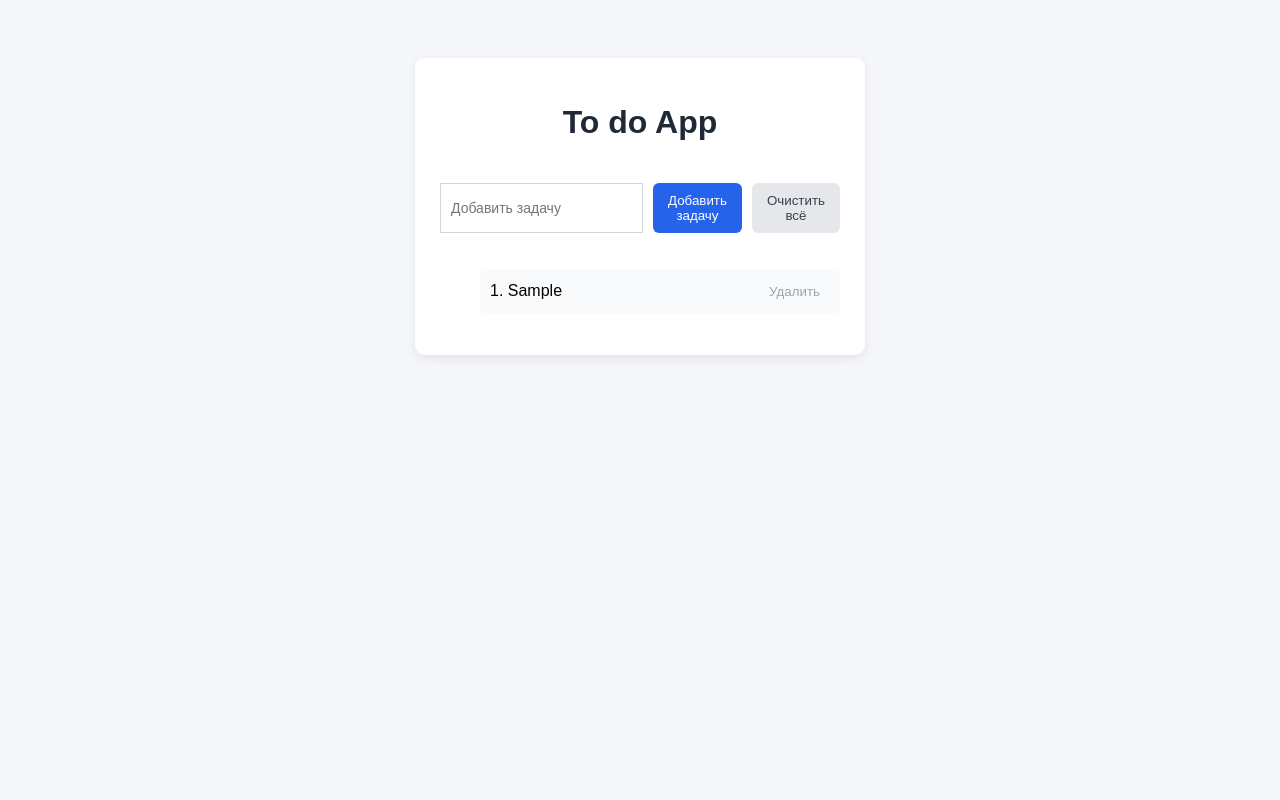
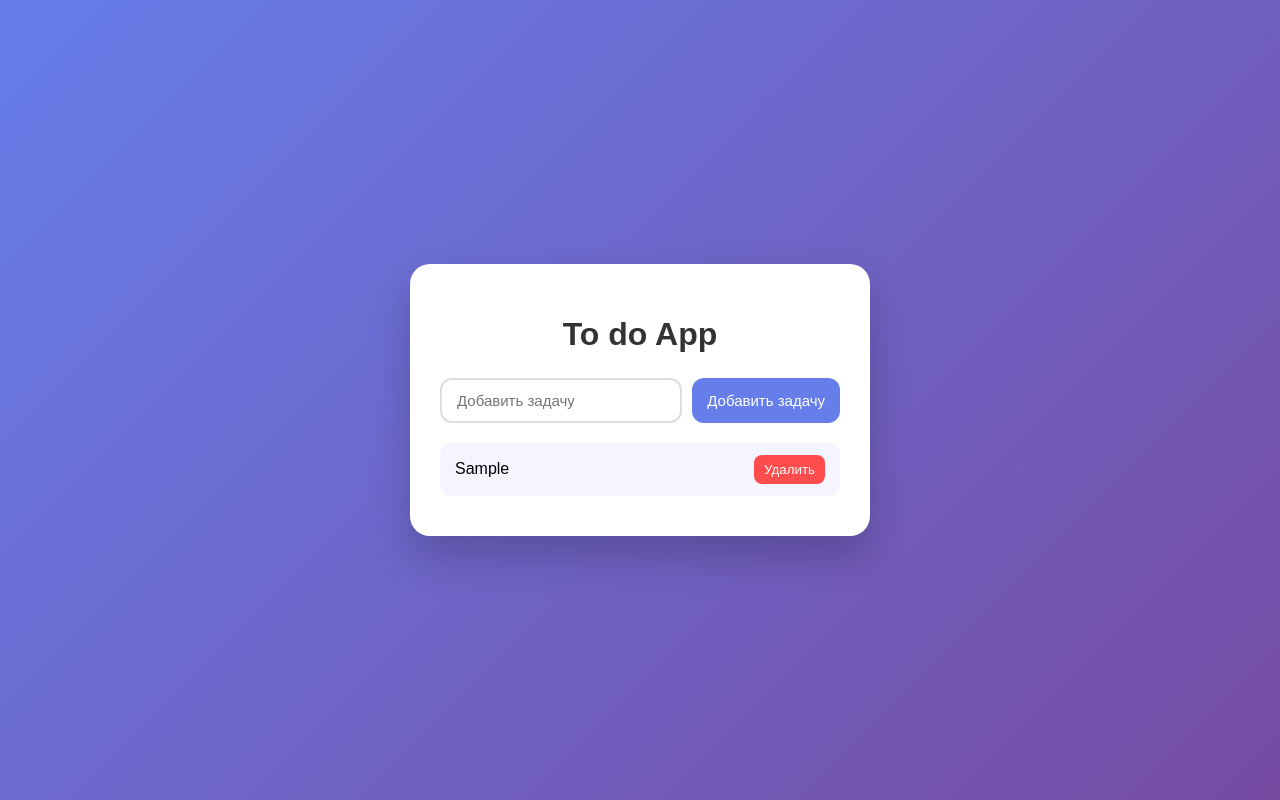
Before and after one commit to nvsakhnodev/todo-app, a plain HTML site: page index.html in a window 1280 px wide. Both pictures are taken after typing "Sample" into the empty fields and a click on the button "Добавить задачу". Drawn offline with Linux system fonts and the light colour scheme.

Commit message:
Add files via upload

```diff
--- a/index.html
+++ b/index.html
@@ -2,18 +2,17 @@
 <html lang="ru">
     <head>                                                                         <!-- Структура сайта-->
         <meta charset="UTF-8" />
-        <meta name="viewport" content="width=device-width", initial-scale="1.0" /> <!-- чтобы было смотрибельно на телефоне-->
+        <meta name="viewport" content="width=device-width, initial-scale=1.0" /> <!-- чтобы было смотрибельно на телефоне-->
         <title>To do app</title>
         <link rel="stylesheet" href="style.css" />
     </head>
-    <body>                                                                         <!-- что увидит пользователь-->
+    <body>                                                   <!-- что увидит пользователь-->
         <div class="container">
             <h1>To do App</h1>
 
             <div class="todo-form">
             <input type="text" id="taskInput" placeholder="Добавить задачу" />
             <button id="addTaskBtn">Добавить задачу</button>
-            <button id="clearBtn">Очистить всё</button>
             </div>
 
             <ul id="taskList"></ul>                                    <!-- Пока пустой список, где позже будут задачи-->
--- a/script.js
+++ b/script.js
@@ -1,7 +1,6 @@
 const taskInput = document.getElementById("taskInput");
 const addTaskBtn = document.getElementById("addTaskBtn");
 const taskList = document.getElementById("taskList")
-const clearBtn = document.getElementById("clearBtn")
 
 // addTaskBtn.addEventListener("click", () => {             //если нажимают кнопку то выполняется код {}
 //     const taskText = taskInput.value;                    // получаю то, что ввел пользователь
@@ -33,36 +32,33 @@ addTaskBtn.addEventListener("click", () => {
     taskInput.value = "";
 });
 
-function addTask(text, completed = false) {         //принимает задачу и понимает, она комплит или нет
+function addTask(text, completed = false) {
     const li = document.createElement("li");
 
-    const index = taskList.children.length + 1;
-
     li.innerHTML = `
-    <span class="task-text">${index}. ${text}</span>
-    <button class="delete-btn">Удалить</button>
-    `
+        <span class="task-text">${text}</span>
+        <button class="delete-btn">Удалить</button>
+    `;
 
     if (completed) {
         li.classList.add("completed");
     }
 
-    //клик по задаче - она выполнена
     li.addEventListener("click", () => {
-        li.classList.toggle("completed")
+        li.classList.toggle("completed");
         saveTasks();
     });
 
-    li.querySelector(".delete-btn").addEventListener("click", (e) => {
-    e.stopPropagation(); // чтобы не срабатывал клик по li
-    li.remove();         // удаляем задачу
-    saveTasks();
-    updateNumbers();
+    const deleteBtn = li.querySelector(".delete-btn");
+
+    deleteBtn.addEventListener("click", (event) => {
+        event.stopPropagation();
+        li.remove();
+        saveTasks();
     });
 
-    taskList.appendChild(li);                      //кладем li в список ul
-    saveTasks();                                   //сохраняем после добавления
-    updateNumbers();
+    taskList.appendChild(li);
+    saveTasks();
 }
 
 //сохранение задач
@@ -71,7 +67,7 @@ function saveTasks() {
 
     document.querySelectorAll("#taskList li").forEach((li) => {  //перебор всех задач в списке
         tasks.push({
-            text: li.querySelector(".task-text").textContent.replace(/^\d+\.\s/, ""),
+            text:li.querySelector(".task-text").textContent,
             completed: li.classList.contains("completed"),
         });
     });
@@ -88,23 +84,3 @@ function loadTasks() {
         addTask(task.text, task.completed);
     });
 }
-
-clearBtn.addEventListener("click", () => {
-    clearAll();
-});
-
-function clearAll() {
-    taskList.innerHTML = "";
-    saveTasks();
-}
-
-function updateNumbers() {
-    const items = document.querySelectorAll("#taskList li");
-
-    items.forEach((li, index) => {
-        const textEl = li.querySelector(".task-text");
-
-        const text = textEl.textContent.replace(/^\d+\.\s/, "");
-        textEl.textContent = `${index + 1}. ${text}`;
-    });
-}
--- a/style.css
+++ b/style.css
@@ -1,100 +1,105 @@
+
 body {
+    margin: 0;
+    min-height: 100vh;
     font-family: Arial, sans-serif;
-    background: #F5F7FA;
+    background: linear-gradient(135deg, #667eea, #764ba2);
     display: flex;
     justify-content: center;
-    align-items: flex-start;       /* прижимаю сверху */
-    padding-top: 50px;
+    align-items: center;
 }
 
 .container {
-    background: #FFFFFF;
-    padding: 25px;                 /* внутренние отступы */
-    border-radius: 10px;           /* округление */
     width: 400px;
-    box-shadow: 0 4px 12px rgba(0, 0, 0, 0.08);
+    background: white;
+    padding: 30px;
+    border-radius: 20px;
+    box-shadow: 0 20px 40px rgba(0, 0, 0, 0.2);
 }
 
 h1 {
-    text-align: center;           /* текст по центру в заголовке */
-    color: #1f2937;
-    padding-bottom: 20px;
+    text-align: center;
+    margin-bottom: 25px;
+    color: #333;
 }
 
 .todo-form {
     display: flex;
-    gap: 10px;                   /* расстояние между кнопками */
-    padding-bottom: 20px;
+    gap: 10px;
+    margin-bottom: 20px;
 }
 
+#taskInput {
+    flex: 1;
+    padding: 12px 15px;
+    border: 2px solid #ddd;
+    border-radius: 12px;
+    font-size: 15px;
+    outline: none;
+}
 
-/* #taskInput   → id */
-/* .task-text   → class */
-
-#taskInput {
-    flex: 1;                     /* занимает все свободное место */
-    padding: 10px;
-    border: 1px solid #D1D5D8; /* рамочка */
-    font-size: 14px;             /* размер текста */
+#taskInput:focus {
+    border-color: #667eea;
 }
 
 #addTaskBtn {
-    background: #2563EB;
-    color:white;
     border: none;
-    padding: 10px 15px;
-    border-radius: 6px;
+    background: #667eea;
+    color: white;
+    padding: 12px 15px;
+    border-radius: 12px;
     cursor: pointer;
-    transition: 0.2s;            /* плавная анимация */
+    font-size: 15px;
+    transition: 0.2s;
 }
 
-#addTaskBtn:hover {              /* при наведении становится темнее */
-    background: #1D4ED8;
+#addTaskBtn:hover {
+    background: #5568d9;
+    transform: scale(1.03);
 }
 
-#addTaskBtn:active {
-    transform: scale(0.95);
+#taskList {
+    list-style: none;
+    padding: 0;
+    margin: 0;
 }
 
-li {
+#taskList li {
+    background: #f4f5ff;
+    margin-bottom: 10px;
+    padding: 12px 15px;
+    border-radius: 12px;
     display: flex;
-    justify-content: space-between; /* текст слева кнопка справа */
+    justify-content: space-between;
     align-items: center;
-    padding: 10px;
-    background: #f9fafb;
-    border-radius: 6px;
     cursor: pointer;
+    transition: 0.2s;
 }
 
-.completed .task-text {
-    text-decoration: line-through;  /* зачеркивание */
-    color: #9CA3AF;
+#taskList li:hover {
+    background: #e9ebff;
+    transform: translateY(-2px);
+}
+
+li.completed {
+    background: #e5f8ec;
+}
+
+li.completed .task-text {
+    text-decoration: line-through;
+    color: #6b7280;
 }
 
 .delete-btn {
-    background: transparent;
-    color: #9CA3AF;
     border: none;
-    padding: 5px 10px;
+    background: #ff4d4d;
+    color: white;
+    padding: 7px 10px;
+    border-radius: 8px;
     cursor: pointer;
+    transition: 0.2s;
 }
 
 .delete-btn:hover {
-    background: #DC2626;
+    background: #e63939;
 }
-
-#clearBtn {
-    padding-top: 10px;
-    width: 100%;
-    background: #E5E7EB;
-    color: #374151;
-    border: none;
-    padding: 10px;
-    border-radius: 6px;
-    cursor: pointer;
-}
-
-.clearBtn:hover {
-    background: #FEE2E2;
-    color: #B91C1C;
-}
```
